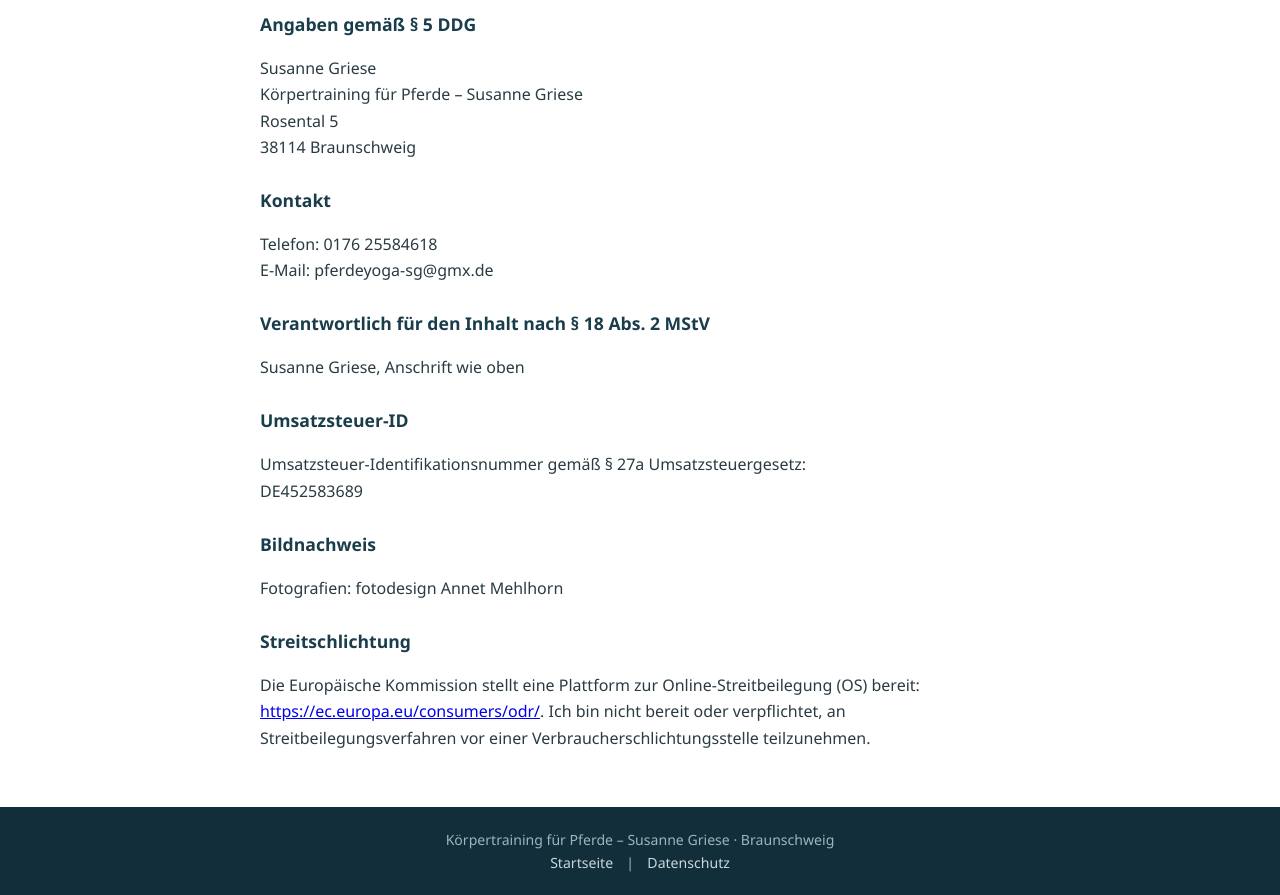
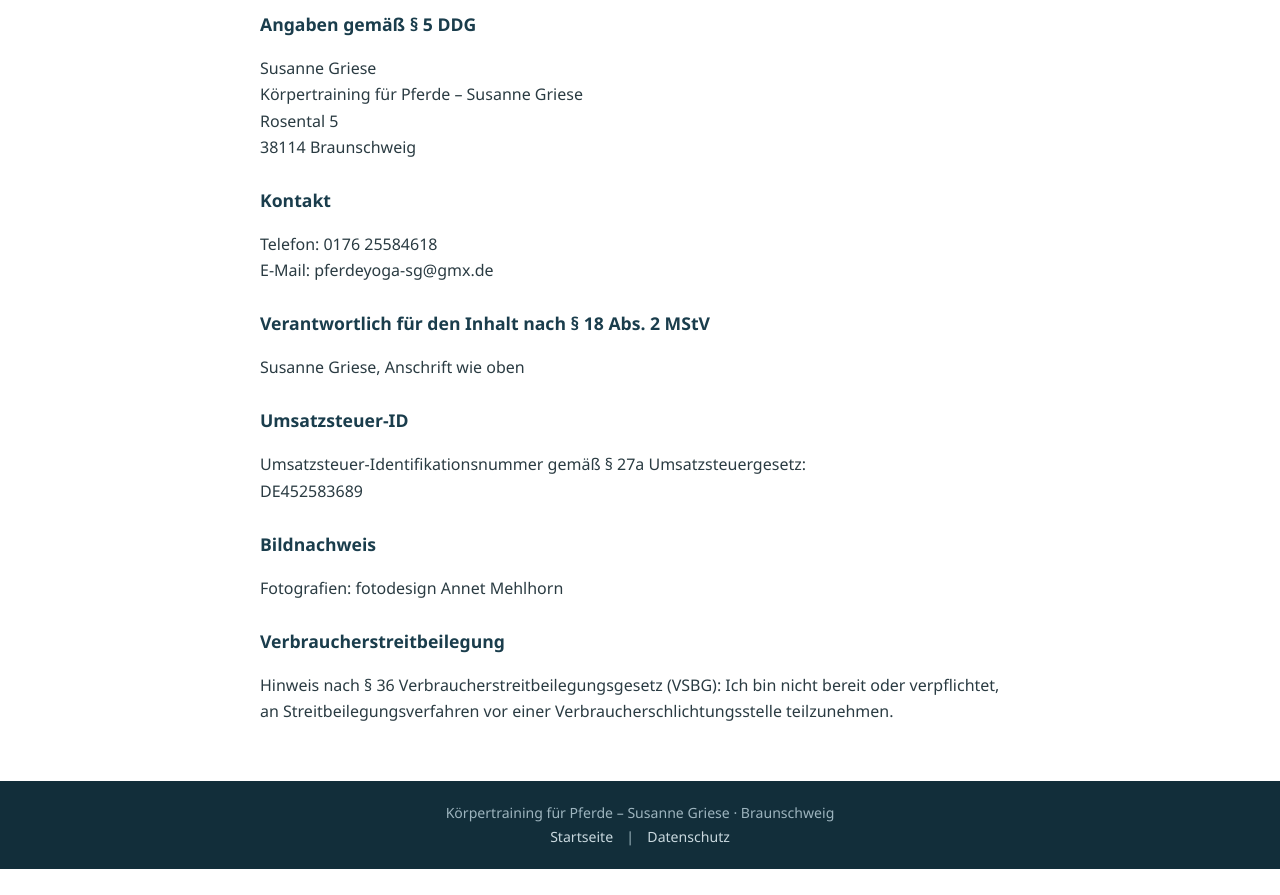
Before and after one commit to Pferdeyoga/Pferdeyoga-website, a plain HTML site: page impressum.html in a window 1280 px wide. Shown: the part 182-1077 px from the top of the page. After the commit the page ends 1051 px from the top, so only its background shows below. Drawn offline with Linux system fonts and the light colour scheme.

Commit message:
Alte AGB- und Widerrufs-PDFs entfernt, Impressum und Datenschutz angepasst
Hinweis auf die abgeschaltete EU-Streitbeilegungsplattform entfernt,
Hinweis nach § 36 VSBG bleibt. Datenschutzseite verweist auf die neue AGB.

Co-Authored-By: Claude Fable 5.2 <noreply@anthropic.com>
Claude-Session: https://claude.ai/code/session_01VsTw9uR6yqDJQUQb1eU3ri

```diff
--- a/impressum.html
+++ b/impressum.html
@@ -38,8 +38,8 @@ E-Mail: pferdeyoga-sg@gmx.de</p>
 DE452583689</p>
 <h2>Bildnachweis</h2>
 <p>Fotografien: fotodesign Annet Mehlhorn</p>
-<h2>Streitschlichtung</h2>
-<p>Die Europäische Kommission stellt eine Plattform zur Online-Streitbeilegung (OS) bereit: <a href="https://ec.europa.eu/consumers/odr/" target="_blank" rel="noopener">https://ec.europa.eu/consumers/odr/</a>. Ich bin nicht bereit oder verpflichtet, an Streitbeilegungsverfahren vor einer Verbraucherschlichtungsstelle teilzunehmen.</p>
+<h2>Verbraucherstreitbeilegung</h2>
+<p>Hinweis nach § 36 Verbraucherstreitbeilegungsgesetz (VSBG): Ich bin nicht bereit oder verpflichtet, an Streitbeilegungsverfahren vor einer Verbraucherschlichtungsstelle teilzunehmen.</p>
 </div>
 <footer>
 Körpertraining für Pferde – Susanne Griese · Braunschweig<br>
```
Also changed, not shown: datenschutz.html (+1 -1 lines), 6 other files.
